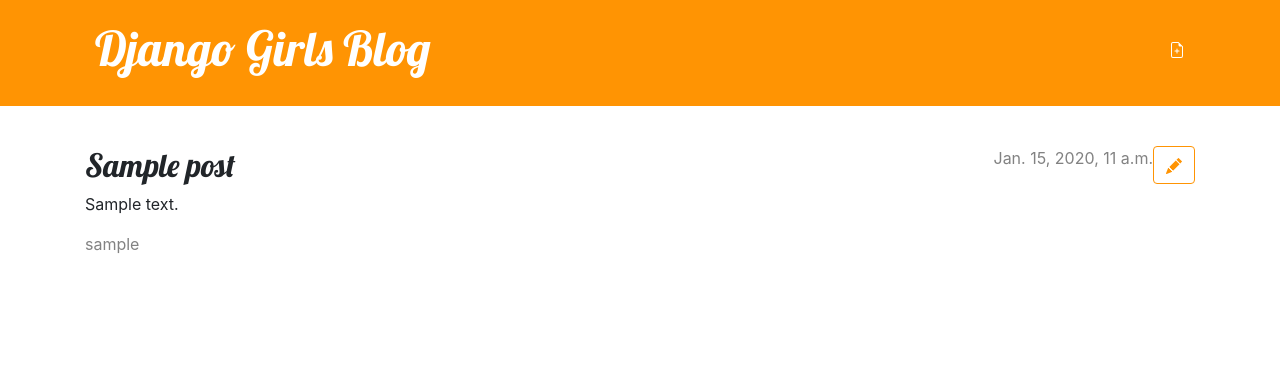
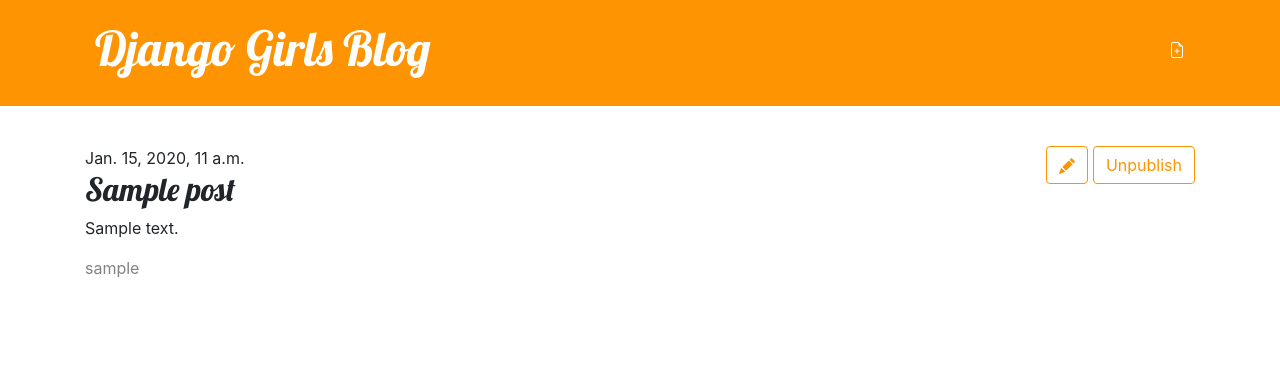
Before and after one commit to cecastosic/django-blog, a Django app: page /post/1/ in a window 1280 px wide. Shown: the top 366 px of the page. Run offline with Django 3.2, Linux system fonts and the light colour scheme; a user stored in the database is signed in; tables that the repository leaves empty hold one stand-in row (values such as "Sample post").

Commit message:
Added the latest changes

```diff
--- a/blog/forms.py
+++ b/blog/forms.py
@@ -1,5 +1,6 @@
 from django import forms
 from .models import Post
+from django.core.exceptions import ValidationError
 
 class PostForm(forms.ModelForm):
     class Meta:
--- a/blog/models.py
+++ b/blog/models.py
@@ -1,14 +1,17 @@
 from django.conf import settings
 from django.db import models
 from django.utils import timezone
-
+from django.core.validators import MinLengthValidator
 
 class Post(models.Model):
     author = models.ForeignKey(settings.AUTH_USER_MODEL, on_delete=models.CASCADE)
-    title = models.CharField(max_length=200)
+    title = models.CharField(max_length=200,validators=[MinLengthValidator(6)])
     text = models.TextField()
     created_date = models.DateTimeField(default=timezone.now)
     published_date = models.DateTimeField(blank=True, null=True)
+
+    class Meta:
+        ordering = ['-published_date']
 
     def publish(self):
         self.published_date = timezone.now()
--- a/blog/templates/blog/post_detail.html
+++ b/blog/templates/blog/post_detail.html
@@ -7,10 +7,15 @@
                 <a class="btn btn-default" href="{% url 'post_edit' pk=post.pk %}">
                 {% include './icons/pencil-fill.svg' %}
                 </a>
+                {% if post.published_date %}
+                    <a class="btn btn-default" href="{% url 'post_unpublish' pk=post.pk %}">Unpublish</a>
+                {% else %}
+                    <a class="btn btn-default" href="{% url 'post_publish' pk=post.pk %}">Publish</a>
+                {% endif %}
             {% endif %}
         </aside>
         {% if post.published_date %}
-            <time class="date">
+            <time>
                 {{ post.published_date }}
             </time>
         {% endif %}
--- a/blog/urls.py
+++ b/blog/urls.py
@@ -6,4 +6,6 @@
     path('post/<int:pk>/', views.post_detail, name='post_detail'),
     path('post/new/', views.post_new, name='post_new'),
     path('post/<int:pk>/edit/', views.post_edit, name='post_edit'),
+    path('post/<int:pk>/publish', views.post_publish, name='post_publish'),
+    path('post/<int:pk>/unpublish', views.post_unpublish, name='post_unpublish')
 ]
--- a/blog/views.py
+++ b/blog/views.py
@@ -7,7 +7,7 @@
 
 # Create your views here.
 def post_list(request):
-    posts = Post.objects.filter(published_date__lte=timezone.now()).order_by('published_date')
+    posts = Post.objects.filter(published_date__lte=timezone.now()) #.order_by('published_date')
     return render(request, 'blog/post_list.html', {"posts": posts})
 
 def post_detail(request, pk):
@@ -40,3 +40,15 @@
     else:
         form = PostForm(instance=post)
     return render(request, 'blog/post_edit.html', {'form': form})
+
+def post_publish(request, pk):
+    post = get_object_or_404(Post, pk=pk)
+    post.published_date = timezone.now()
+    post.save()
+    return render(request, 'blog/post_detail.html', {'post': post})
+
+def post_unpublish(request, pk):
+    post = get_object_or_404(Post, pk=pk)
+    post.published_date = None
+    post.save()
+    return render(request, 'blog/post_detail.html', {'post': post})
```
